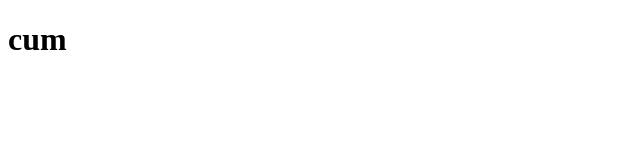
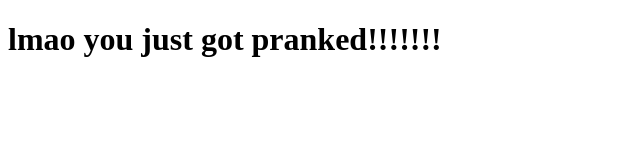
Before and after one commit to Springle-Dobler-4000/Springle-Dobler-4000.github.io, a plain HTML site: page index.html in a window 1280 px wide. Shown: the whole page, without its empty margins (0-640 px from the left). Drawn offline with Linux system fonts and the light colour scheme.

Commit message:
Update index.html

```diff
--- a/index.html
+++ b/index.html
@@ -2,13 +2,13 @@
 <html>
 
 <head>
-<title>fard xd awesome website</title>
+<title>lamsdoasdosadn</title>
 
 </head>
 
 <body>
-<h1>cum</h1>
-    <script>alert("hai")</script>
+<h1>lmao you just got pranked!!!!!!!</h1>
+    <script>alert("you just got pranked")</script>
 </body>
 
 </html>
```
